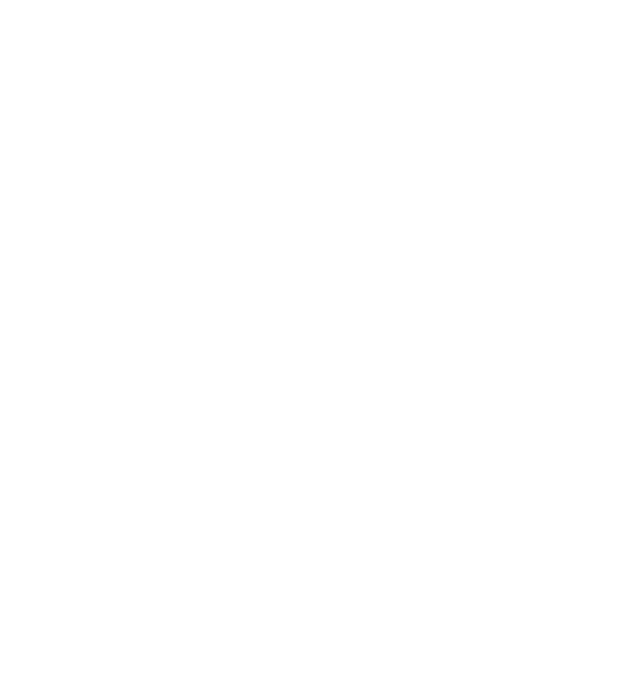
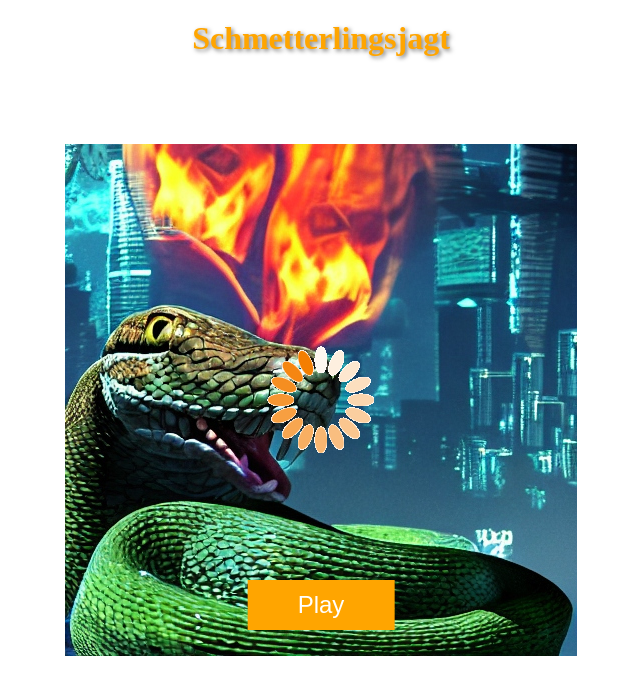
Before and after one commit to nazliguelaydin/projekt-schlangenjagt, a website: page index.html in a window 1280 px wide. Shown: the whole page, without its empty margins (319-959 px from the left). Drawn offline with Linux system fonts and the light colour scheme; animation ran at ten frames a second.

Commit message:
add loading image

```diff
--- a/index.html
+++ b/index.html
@@ -1,11 +1,72 @@
 <!DOCTYPE html>
-<html lang="de">
+<html lang="en">
 <head>
   <meta charset="UTF-8">
   <meta name="viewport" content="width=device-width, initial-scale=1.0">
-  <title>Schmetterlingsjagt</title>
+  <title>Document</title>
+  <style>
+    body {
+      margin: 0;
+      display: flex;
+      flex-direction: column;
+      justify-content: center;
+      align-items: center;
+      height: 100vh;
+      position: relative;
+    }
+
+    #spinner {
+      position: absolute;
+      top: 50%;
+      left: 50%;
+      transform: translate(-50%, -50%);
+    }
+
+    #startButton {
+      margin-top: 20px;
+      background-color: orange;
+      color: white;
+      border: none;
+      padding: 5px 50px;
+      cursor: pointer;
+      font-size: 24px;
+      bottom: 5px;
+      position: absolute;
+      top: 70%;
+      left: 50%;
+      transform: translateX(-50%);
+      height: 50px;
+      font-weight: 70px;
+    }
+
+    #gameTitle {
+      position: absolute;
+      top: 20px;
+      left: 50%;
+      transform: translateX(-50%);
+      font-size: 32px;
+      font-weight: bold;
+      text-shadow: 2px 2px 4px rgba(0, 0, 0, 0.5);
+    }
+
+    #gameTitle span {
+      color: orange;
+    }
+
+
+
+    #gameInstructions span {
+      font-weight: bold;
+    }
+  </style>
 </head>
 <body>
+  <div id="gameTitle"> <span>Schmetterlingsjagt</span></div>
 
+  <img src="src/assets/loadingscreen.jpg" width="auto" height="auto">
+  <img id="spinner" src="src/assets/spinnerGif.gif">
+  <button type="button" id="startButton">Play</button>
+
+  <script src="index.js"></script>
 </body>
 </html>
--- a/src/index.js
+++ b/src/index.js
@@ -121,7 +121,15 @@ class MyGame extends Phaser.Scene {
         });
         this.gameOverText.setOrigin(0.5);
         this.gameOverText.setVisible(false);
+
+        // Add event listener to the start button
+        const startButton = document.getElementById("startButton");
+        startButton.addEventListener("click", () => {
+            this.startGame();
+        });
     }
+     startGame(){};
+
 
 
 
```
